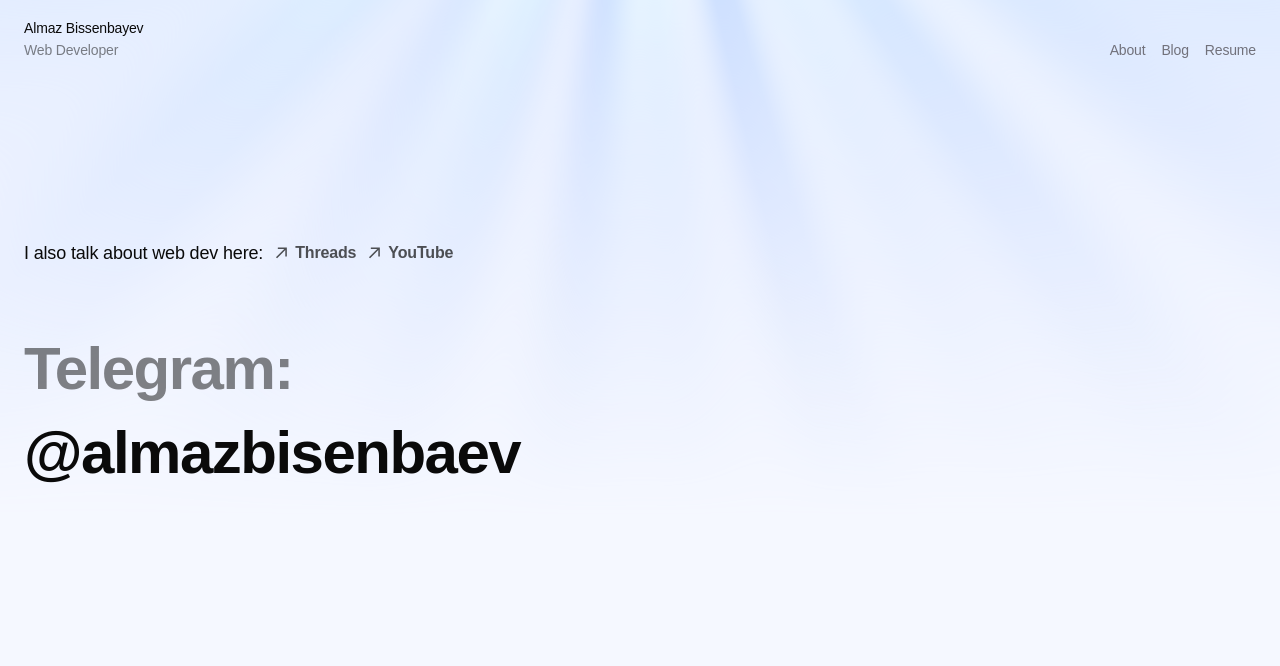
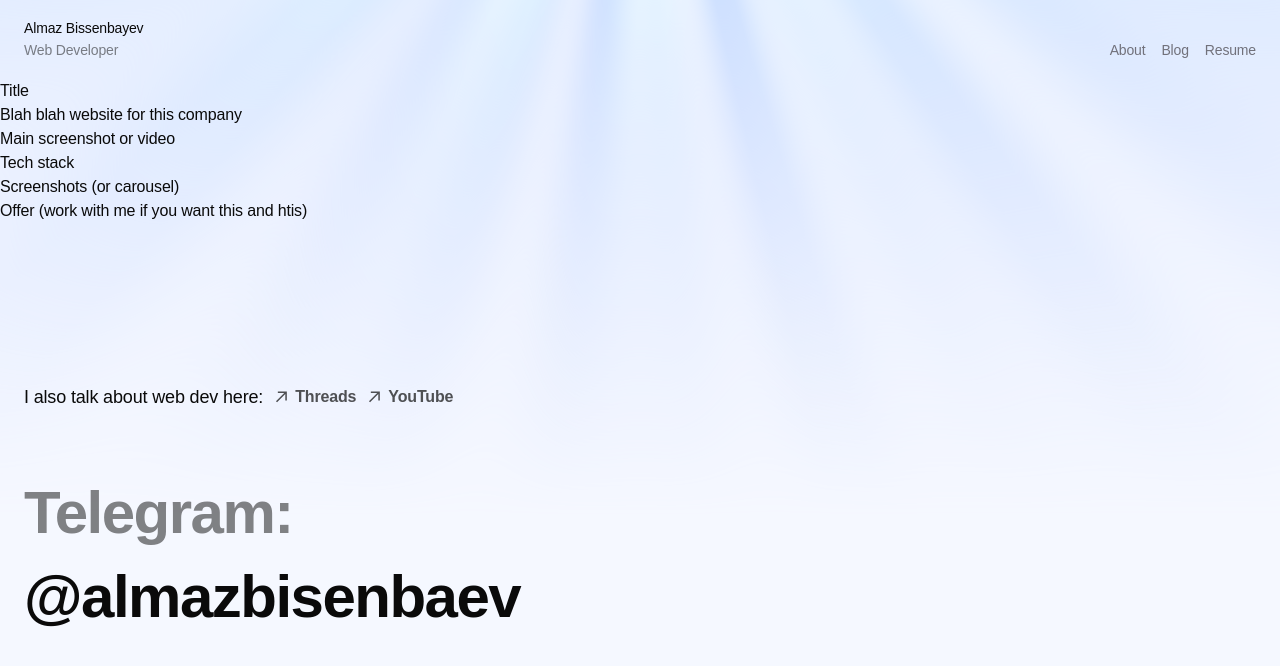
Before and after one commit to almazbisenbaev/almaz, a Next.js app: page /silverskin in a window 1280 px wide. Shown: the top 666 px of the page. Built offline with nearby package versions, Linux system fonts and the light colour scheme; a web font is replaced by a local one.

Commit message:
Add outline for case page

```diff
--- a/src/app/silverskin/page.jsx
+++ b/src/app/silverskin/page.jsx
@@ -1,6 +1,15 @@
 export default function PageSilverskin(){
     return (
         <>
+
+            <h1>Title</h1>
+            <div>Blah blah website for this company</div>
+            <div>Main screenshot or video</div>
+            <div>Tech stack</div>
+            <div>Screenshots (or carousel)</div>
+
+            <div>Offer (work with me if you want this and htis)</div>
+
         </>
     )
 }
```
